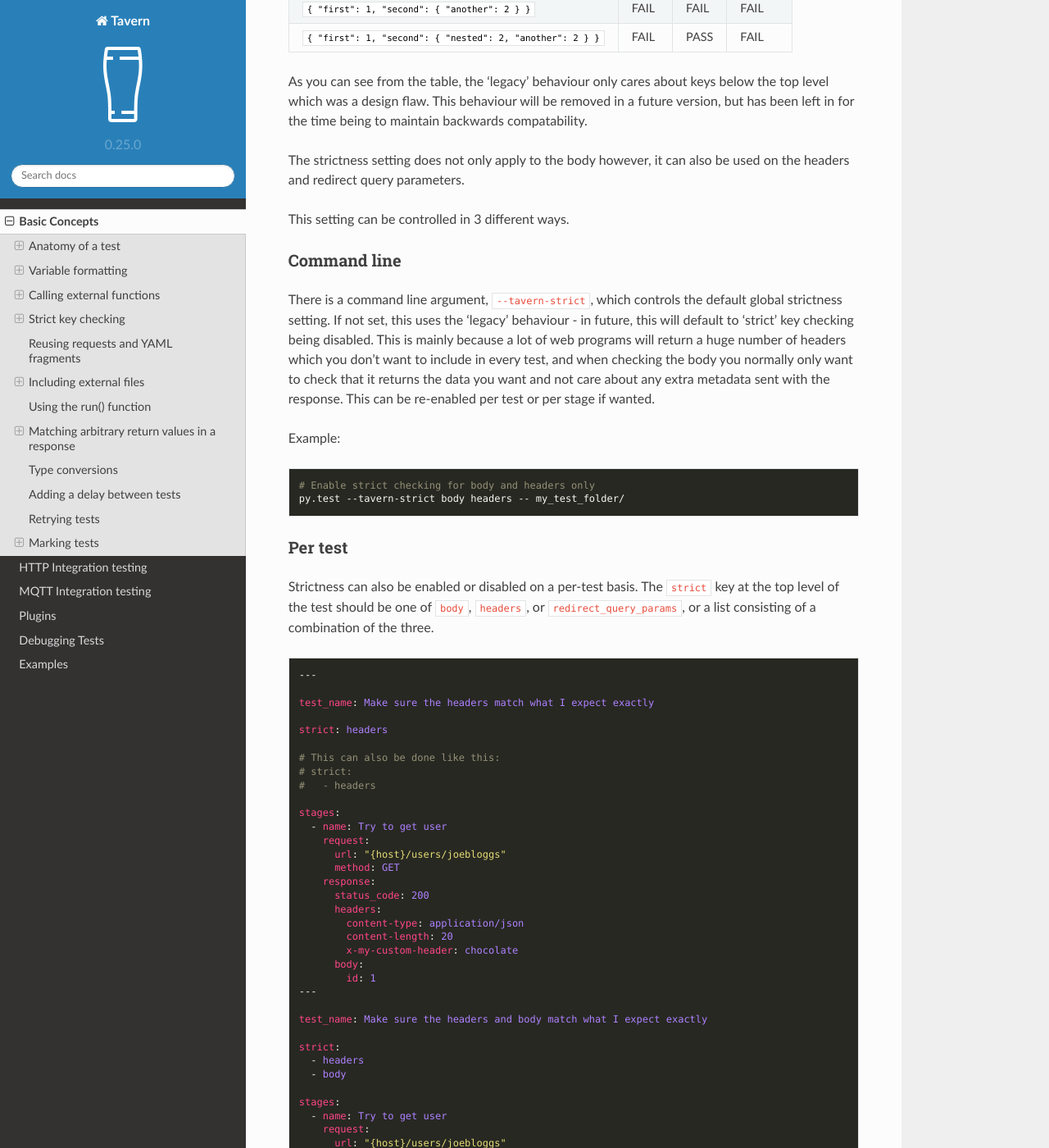
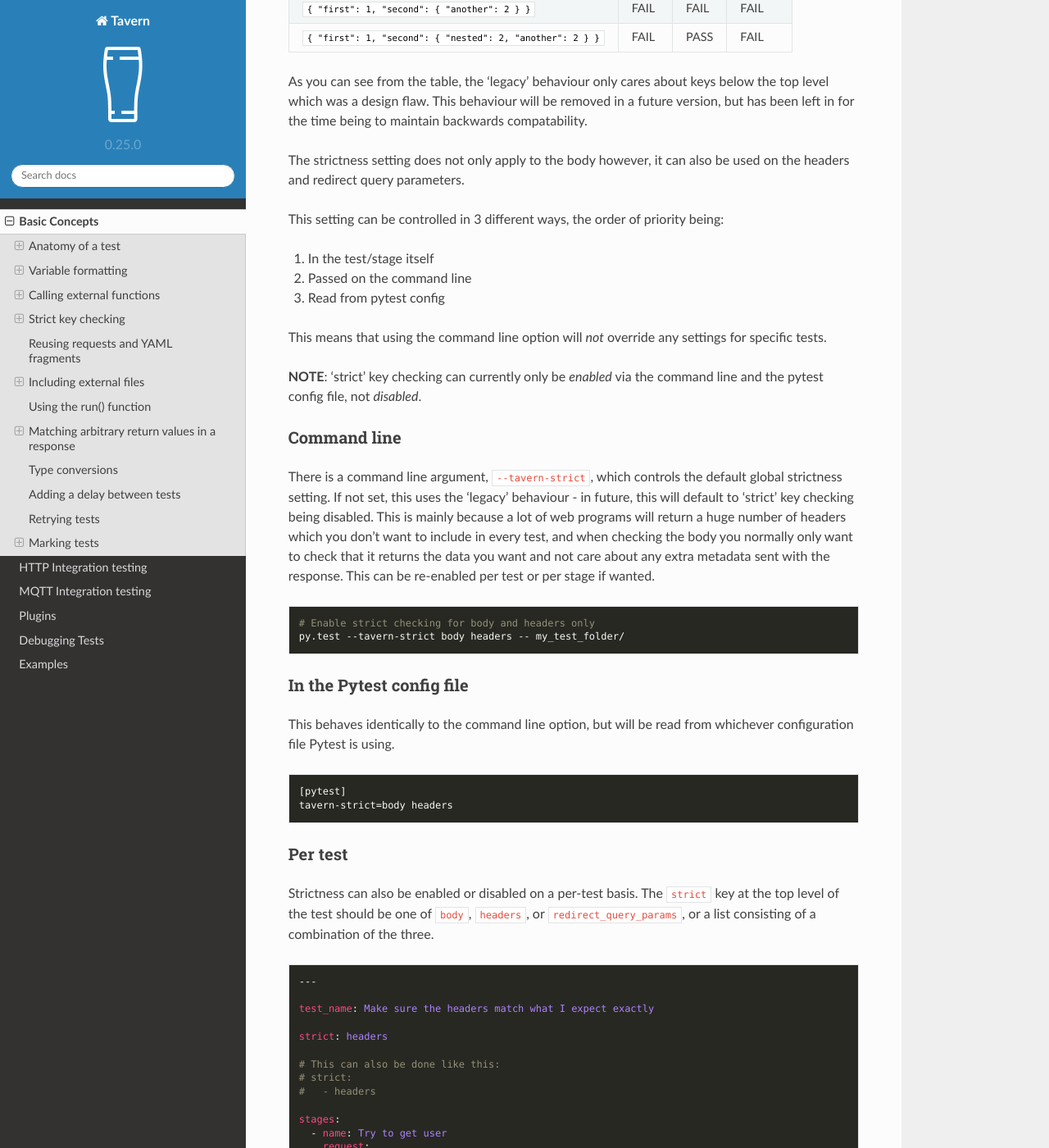
Before and after one commit to taverntesting/tavern, a Sphinx documentation site: the page built from docs/source/basics.md, in a window 1280 px wide and 1400 px high, scrolled down 8612 px. Shown: the whole window at 82% size. Built offline with Sphinx 7.4.7 and the Read the Docs theme 2.0.0, drawn with Linux system fonts in a browser that asks for light colours; formulas are drawn with MathJax 3; some of the changed text lies outside the part shown.

Commit message:
Add docs on disabling strict key checking (#279)
* Add docs on disabling strict key checking

[ci skip]

* UPdate docs

````diff
--- a/docs/source/basics.md
+++ b/docs/source/basics.md
@@ -403,8 +403,7 @@ the same request in each test to re-fetch the data.
 
 **NOTE**: At the time of writing, Tavern will by default not perform 'strict'
 key checking on the top level keys in the response, but will perform it on all
-keys below that. This 'legacy' behaviour will be changed in a future version, see
-below for details.
+keys below that. This 'legacy' behaviour will be changed in a future version, see below for details.
 
 'Strict' key checking can be enabled or disabled globally, per test, or per
 stage. 'Strict' key checking refers to whether extra keys in the response should
@@ -456,7 +455,17 @@ compatability.
 The strictness setting does not only apply to the body however, it can also be
 used on the headers and redirect query parameters.
 
-This setting can be controlled in 3 different ways.
+This setting can be controlled in 3 different ways, the order of priority being:
+
+1. In the test/stage itself
+2. Passed on the command line
+3. Read from pytest config
+
+This means that using the command line option will _not_ override any settings
+for specific tests.
+
+**NOTE**: 'strict' key checking can currently only be _enabled_ via the command line
+and the pytest config file, not _disabled_.
 
 ### Command line
 
@@ -469,11 +478,19 @@ only want to check that it returns the data you want and not care about any
 extra metadata sent with the response. This can be re-enabled per test or per
 stage if wanted.
 
-Example:
-
 ```shell
 # Enable strict checking for body and headers only
 py.test --tavern-strict body headers -- my_test_folder/
+```
+
+### In the Pytest config file
+
+This behaves identically to the command line option, but will be read from
+whichever configuration file Pytest is using.
+
+```editorconfig
+[pytest]
+tavern-strict=body headers
 ```
 
 ### Per test
@@ -508,6 +525,25 @@ stages:
         id: 1
 ---
 
+test_name: Just check for one thing in a big nested dict
+
+# completely disable strict key checking for this whole test
+strict: False
+
+stages:
+  - name: Try to get user
+    request:
+      url: "{host}/users/joebloggs"
+      method: GET
+    response:
+      status_code: 200
+      body:
+        q:
+          x:
+            z:
+              a: 1
+---
+
 test_name: Make sure the headers and body match what I expect exactly
 
 strict:
@@ -557,6 +593,7 @@ stages:
       url: "{host}/users/joebloggs"
       method: GET
     response:
+      # Disable all strict key checking just for this stage
       strict: False
       status_code: 200
       json:
````
Also changed, not shown: 1 other file.
